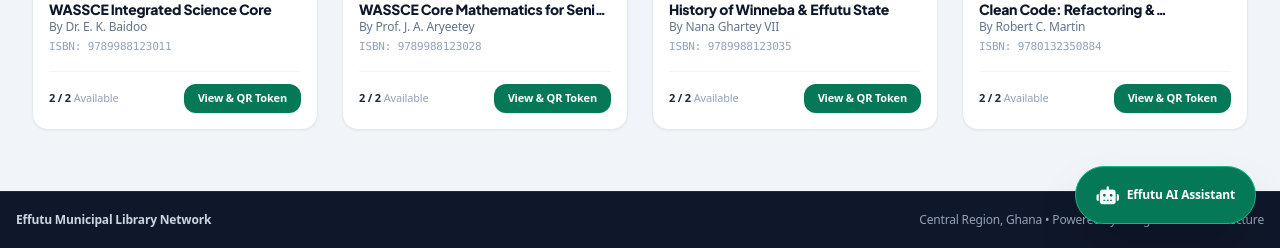
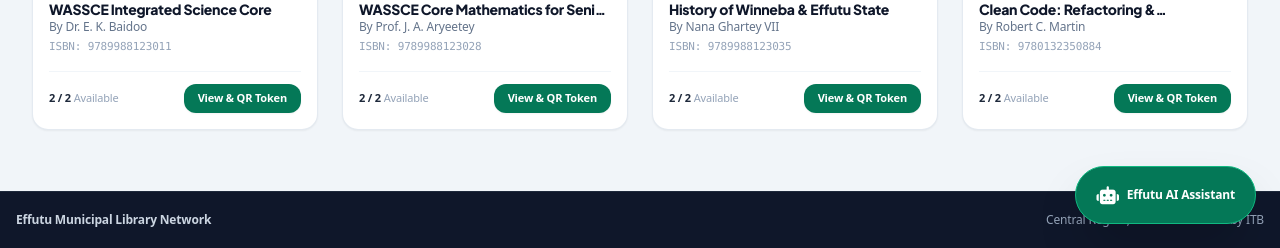
Before and after one commit to FAVOU-R/effutulibrary, a FastAPI app: page /catalog in a window 1280 px wide. Shown: the part 552-800 px from the top of the page. Run offline with FastAPI, Linux system fonts and the light colour scheme; some libraries are stand-ins or nearby versions.

Commit message:
Add files via upload

```diff
--- a/app/main.py
+++ b/app/main.py
@@ -34,7 +34,7 @@ from app.controllers.notifications_controller import router as notifications_rou
 app = FastAPI(
     title=settings.PROJECT_NAME,
     version=settings.VERSION,
-    description="Effutu Municipal Library Management System (Central Region, Ghana) - Evergreen ILS Inspired Lightweight Platform",
+    description="Effutu Municipal Library Management System (Central Region, Ghana) - Powered by ITB",
     docs_url="/docs",
     redoc_url="/redoc"
 )
--- a/app/templates/base.html
+++ b/app/templates/base.html
@@ -182,7 +182,7 @@
     <footer class="bg-slate-900 text-slate-400 py-5 text-center text-xs border-t border-slate-800 mt-auto">
         <div class="max-w-7xl mx-auto px-4 flex flex-col sm:flex-row justify-between items-center gap-2">
             <span class="font-bold text-slate-300">Effutu Municipal Library Network</span>
-            <span>Central Region, Ghana • Powered by Evergreen ILS Architecture</span>
+            <span>Central Region, Ghana • Powered by ITB</span>
         </div>
     </footer>
 
```
